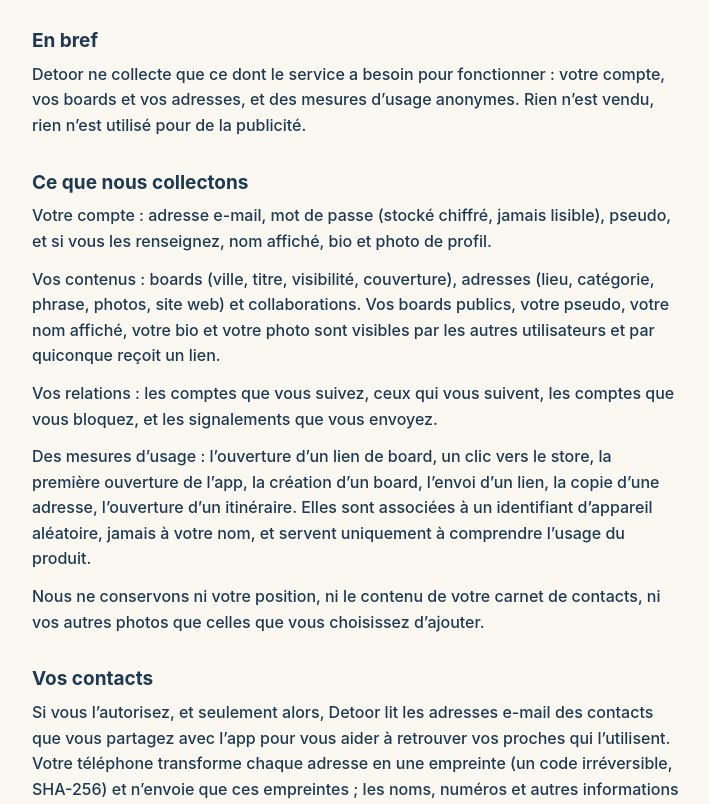
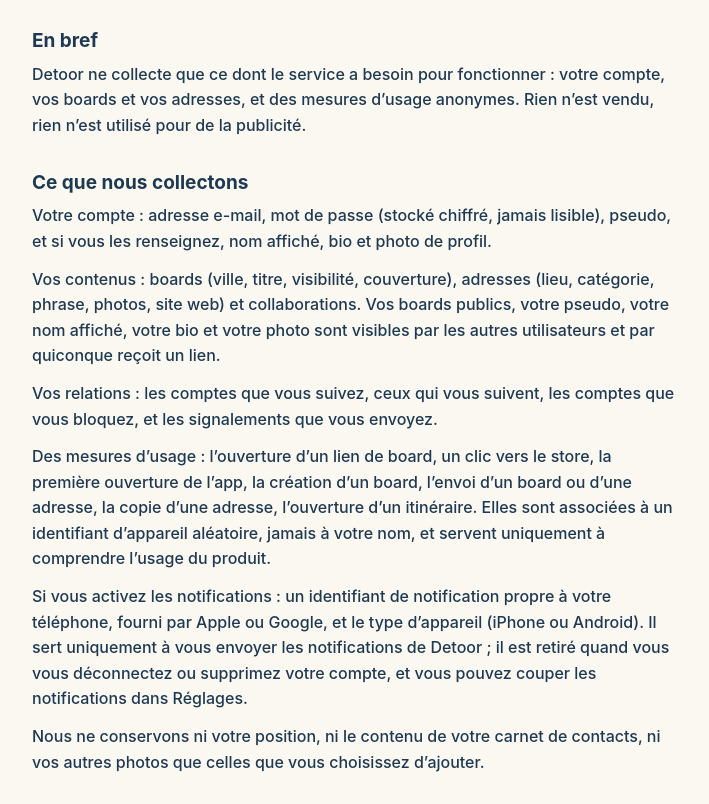
Before and after one commit to miolaneq-vs/detoor-legal, a plain HTML site: page index.html in a window 1280 px wide. Shown: the part 142-946 px from the top of the page, without its empty margins (284-993 px from the left). Drawn offline with Linux system fonts and the light colour scheme.

Commit message:
Notifications push et envoi dans Detoor
Co-Authored-By: Claude Opus 5.5 <noreply@anthropic.com>

```diff
--- a/index.html
+++ b/index.html
@@ -30,7 +30,8 @@
     <p>Votre compte : adresse e-mail, mot de passe (stocké chiffré, jamais lisible), pseudo, et si vous les renseignez, nom affiché, bio et photo de profil.</p>
     <p>Vos contenus : boards (ville, titre, visibilité, couverture), adresses (lieu, catégorie, phrase, photos, site web) et collaborations. Vos boards publics, votre pseudo, votre nom affiché, votre bio et votre photo sont visibles par les autres utilisateurs et par quiconque reçoit un lien.</p>
     <p>Vos relations : les comptes que vous suivez, ceux qui vous suivent, les comptes que vous bloquez, et les signalements que vous envoyez.</p>
-    <p>Des mesures d’usage : l’ouverture d’un lien de board, un clic vers le store, la première ouverture de l’app, la création d’un board, l’envoi d’un lien, la copie d’une adresse, l’ouverture d’un itinéraire. Elles sont associées à un identifiant d’appareil aléatoire, jamais à votre nom, et servent uniquement à comprendre l’usage du produit.</p>
+    <p>Des mesures d’usage : l’ouverture d’un lien de board, un clic vers le store, la première ouverture de l’app, la création d’un board, l’envoi d’un board ou d’une adresse, la copie d’une adresse, l’ouverture d’un itinéraire. Elles sont associées à un identifiant d’appareil aléatoire, jamais à votre nom, et servent uniquement à comprendre l’usage du produit.</p>
+    <p>Si vous activez les notifications : un identifiant de notification propre à votre téléphone, fourni par Apple ou Google, et le type d’appareil (iPhone ou Android). Il sert uniquement à vous envoyer les notifications de Detoor ; il est retiré quand vous vous déconnectez ou supprimez votre compte, et vous pouvez couper les notifications dans Réglages.</p>
     <p>Nous ne conservons ni votre position, ni le contenu de votre carnet de contacts, ni vos autres photos que celles que vous choisissez d’ajouter.</p>
     <h2>Vos contacts</h2>
     <p>Si vous l’autorisez, et seulement alors, Detoor lit les adresses e-mail des contacts que vous partagez avec l’app pour vous aider à retrouver vos proches qui l’utilisent. Votre téléphone transforme chaque adresse en une empreinte (un code irréversible, SHA-256) et n’envoie que ces empreintes ; les noms, numéros et autres informations de vos contacts ne quittent jamais votre téléphone.</p>
@@ -41,6 +42,7 @@
     <p>Fournir le service (afficher vos boards, les envoyer, permettre la collaboration), assurer sa sécurité (session, prévention des abus, traitement des signalements) et l’améliorer (mesures d’usage anonymes). La base légale est l’exécution du service que vous avez demandé, et notre intérêt légitime à le sécuriser et à l’améliorer. La comparaison de vos contacts repose sur votre consentement, donné en autorisant l’accès, et retirable à tout moment.</p>
     <h2>Où et combien de temps</h2>
     <p>Les données sont hébergées par Supabase, sur des serveurs situés dans l’Union européenne. Les photos sont stockées dans un espace privé et servies par des liens temporaires ; les photos de profil sont publiques.</p>
+    <p>Les notifications passent par le service d’envoi d’Expo (650 Industries, États-Unis), puis par Apple ou Google, qui les remettent à votre téléphone : ils reçoivent l’identifiant de notification et le texte de la notification.</p>
     <p>La recherche de lieux passe par Google Places (Google LLC) : le texte que vous tapez et la ville du board lui sont transmis pour vous proposer des lieux.</p>
     <p>Vos données sont conservées tant que votre compte existe. À la suppression du compte, votre profil et vos boards sans collaborateur sont supprimés ; les boards partagés sont transmis au collaborateur le plus ancien ; vos adresses, phrases, photos et catégories sont effacées partout, y compris sur les boards d’autres personnes. Les mesures d’usage anonymes sont conservées au plus 24 mois.</p>
     <h2>Vos droits</h2>
```
